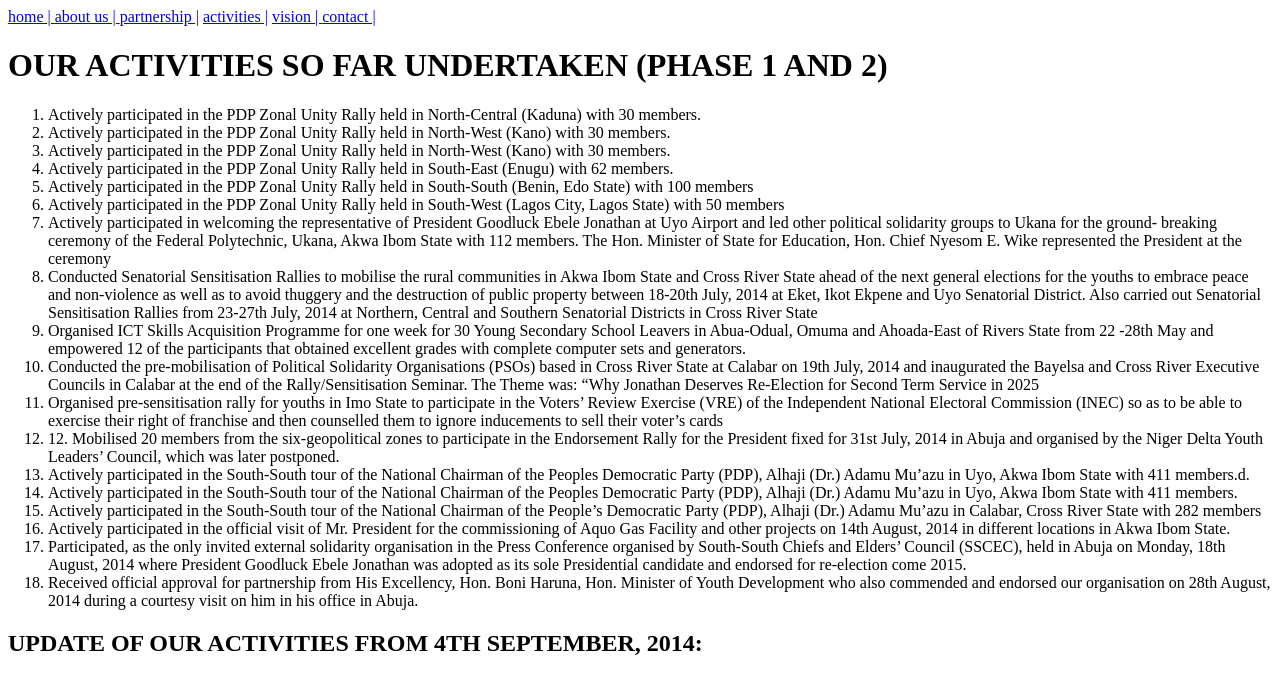
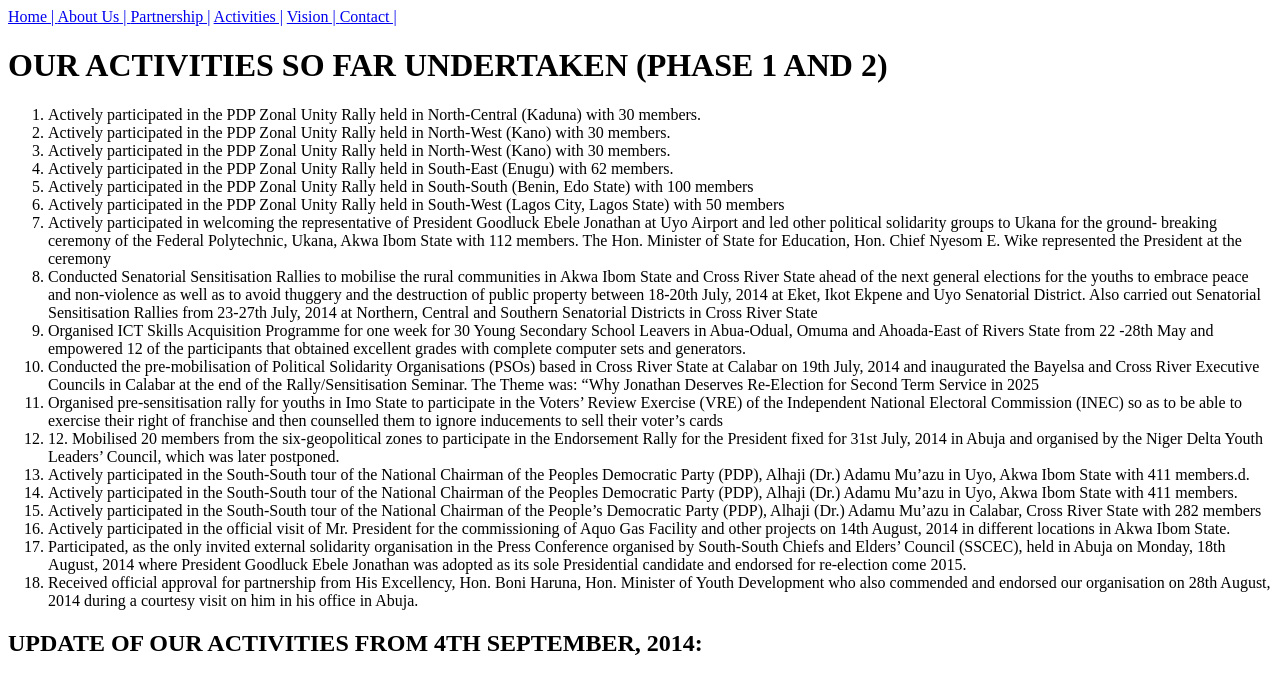
Before and after one commit to perhabor/GEJ-GVD, a plain HTML site: page Activities.html in a window 1280 px wide. Shown: the top 674 px of the page. Drawn offline with Linux system fonts and the light colour scheme.

Commit message:
initial commit

```diff
--- a/Activities.html
+++ b/Activities.html
@@ -14,12 +14,12 @@
 
 <body>
     <nav>
-        <a href="index.html"> home | </a>
-        <a href="about.html"> about us | </a>
-        <a href="partnership.html"> partnership |</a>
-        <a href="Activities.html"> activities |</a>
-        <a href="Vision.html"> vision | </a>
-        <a href="contact.html">contact | </a>
+        <a href="index.html"> Home | </a>
+        <a href="about.html"> About Us | </a>
+        <a href="partnership.html"> Partnership |</a>
+        <a href="activities.html"> Activities |</a>
+        <a href="vision.html"> Vision | </a>
+        <a href="contact.html">Contact | </a>
     </nav>
     <header>
         <h1>OUR ACTIVITIES SO FAR UNDERTAKEN (PHASE 1 AND 2)</h2>
```
Also changed, not shown: Contact.html (+6 -6 lines), Index.html (+6 -6 lines), Vision.html (+6 -6 lines), about.html (+6 -6 lines), partnership.html (+6 -6 lines).
